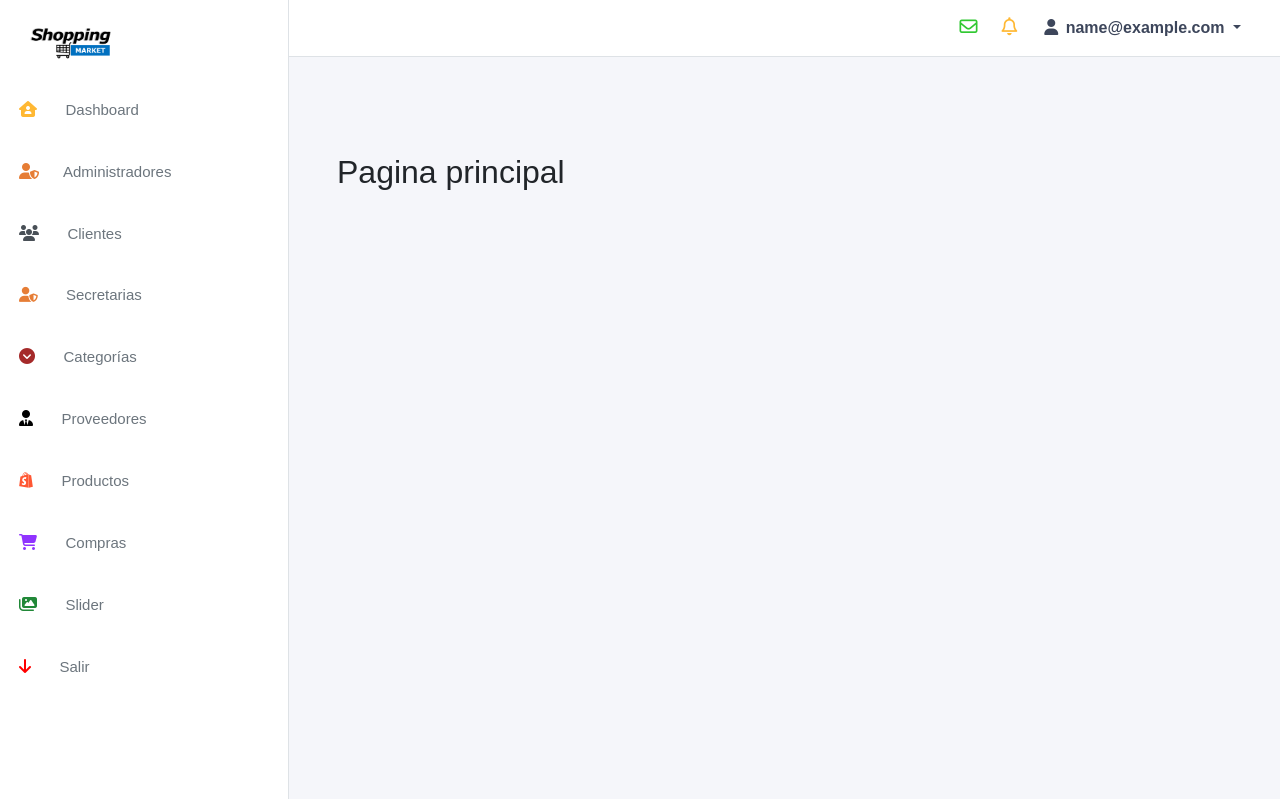
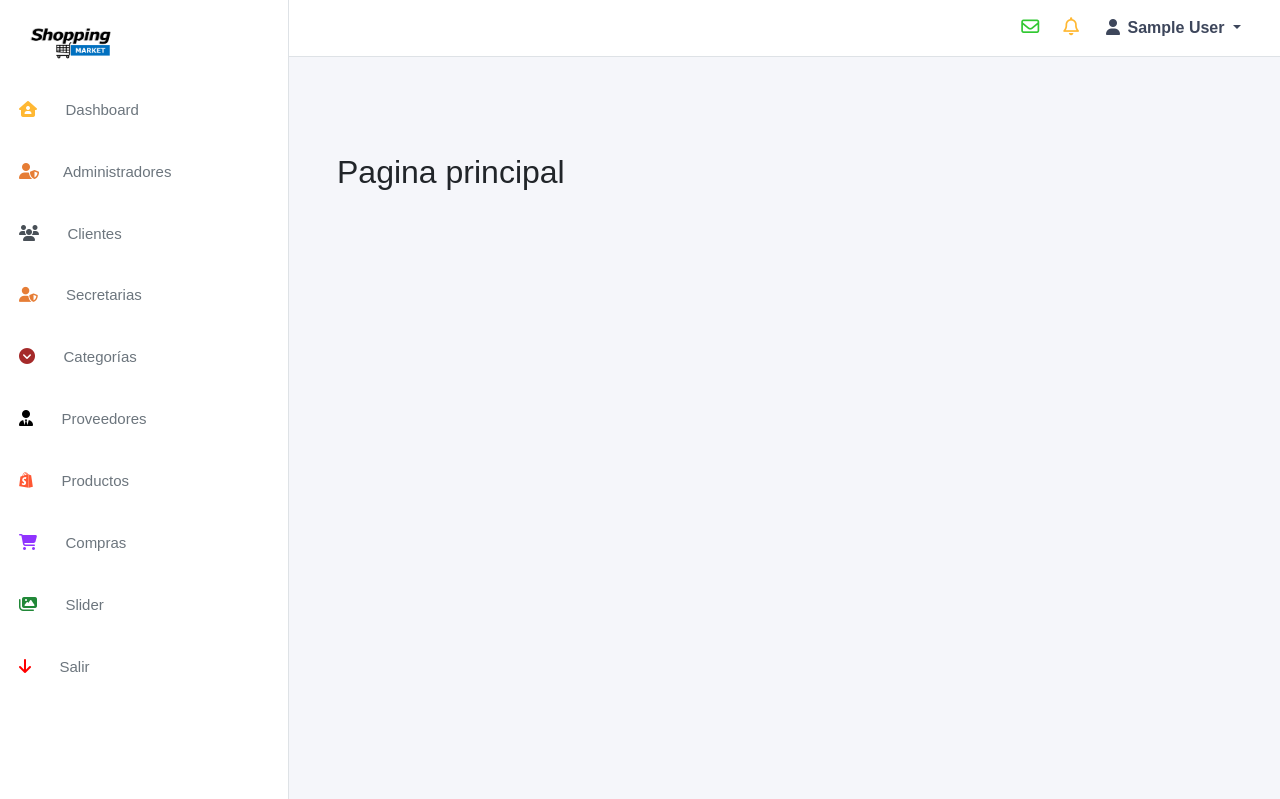
Before and after one commit to AngelFuentes12/market, a PHP site: page /market/ in a window 1280 px wide. Shown: the top 799 px of the page. Run offline with PHP 8.4, Linux system fonts and the light colour scheme; the visitor is signed in with stand-in values (Sample User, id 1); some libraries are stand-ins or nearby versions.

Commit message:
Creacion de variable de session name

```diff
--- a/models/global/authModel.php
+++ b/models/global/authModel.php
@@ -43,6 +43,7 @@
 									}
 									$query_sess->execute(['id_user' => $row['id_user']]);
 									$_SESSION['email'] = $row['email'];
+									$_SESSION['name'] = $row['name'];
 								} else {
 									$case = "password";
 								}
--- a/views/admin/admins/show.php
+++ b/views/admin/admins/show.php
@@ -111,7 +111,7 @@
         <div class="modal-dialog modal-dialog-centered" role="document">
             <div class="modal-content">
                 <div class="modal-header">
-                    <h5 class="modal-title title-register" id="exampleModalLongTitle">Alberto, registra a un nuevo admin</h5>
+                    <h5 class="modal-title title-register" id="exampleModalLongTitle"><?= $_SESSION['name']; ?>, registra a un nuevo admin</h5>
                     <button type="button" class="close" data-dismiss="modal" aria-label="Close">
                         <span aria-hidden="true" style="color: red;">&times;</span>
                     </button>
--- a/views/admin/categories/show.php
+++ b/views/admin/categories/show.php
@@ -46,7 +46,7 @@
     <div class="modal-dialog modal-dialog-centered" role="document">
         <div class="modal-content">
             <div class="modal-header">
-                <h5 class="modal-title title-register" id="exampleModalLongTitle">Alberto, registra una categoria</h5>
+                <h5 class="modal-title title-register" id="exampleModalLongTitle"><?= $_SESSION['name']; ?>, registra una categoria</h5>
                 <button type="button" class="close" data-dismiss="modal" aria-label="Close">
                     <span aria-hidden="true" style="color: red;">&times;</span>
                 </button>
--- a/views/admin/vendors/show.php
+++ b/views/admin/vendors/show.php
@@ -52,7 +52,7 @@
     <div class="modal-dialog modal-dialog-centered" role="document">
         <div class="modal-content">
             <div class="modal-header">
-                <h5 class="modal-title title-register" id="exampleModalLongTitle">Alberto, registra un nuevo proveedor</h5>
+                <h5 class="modal-title title-register" id="exampleModalLongTitle"><?= $_SESSION['name']; ?>, registra un nuevo proveedor</h5>
                 <button type="button" class="close" data-dismiss="modal" aria-label="Close">
                     <span aria-hidden="true" style="color: red;">&times;</span>
                 </button>
--- a/views/layouts/admin/header.php
+++ b/views/layouts/admin/header.php
@@ -139,10 +139,10 @@
 
                             <li class="nav-item dropdown">
                                 <a class="nav-link dropdown-toggle user-title" href="#" id="dropdownProducts" role="button" data-toggle="dropdown" aria-haspopup="true" aria-expanded="false">
-                                    <i class="fa fa-user fa-fw"></i> <?= $_SESSION['email']; ?>
+                                    <i class="fa fa-user fa-fw"></i> <?= $_SESSION['name']; ?>
                                 </a>
                                 <div class="dropdown-menu div-perfil p-1 animate__animated animate__bounceInDown" aria-labelledby="dropdownProducts">
-                                    <p class="pt-2 name-user">Juan Alberto</p>
+                                    <p class="pt-2 name-user"><?= $_SESSION['name']; ?></p>
                                     <div class="dropdown-divider"></div>
                                     <a class="nav-link submenu" href="#">
                                         <i class="fa fa-user fa-fw"></i> <small class="pl-2 text-muted">Perfil</small>
```
